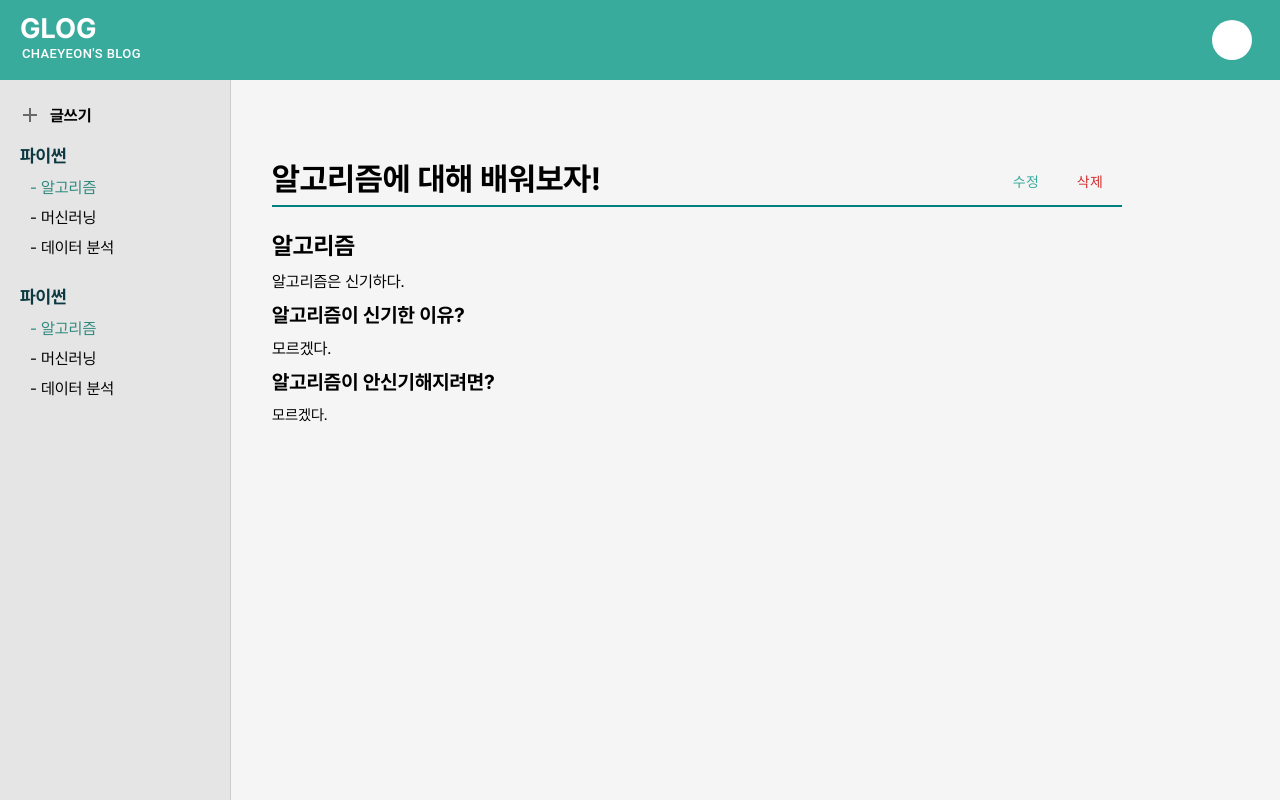
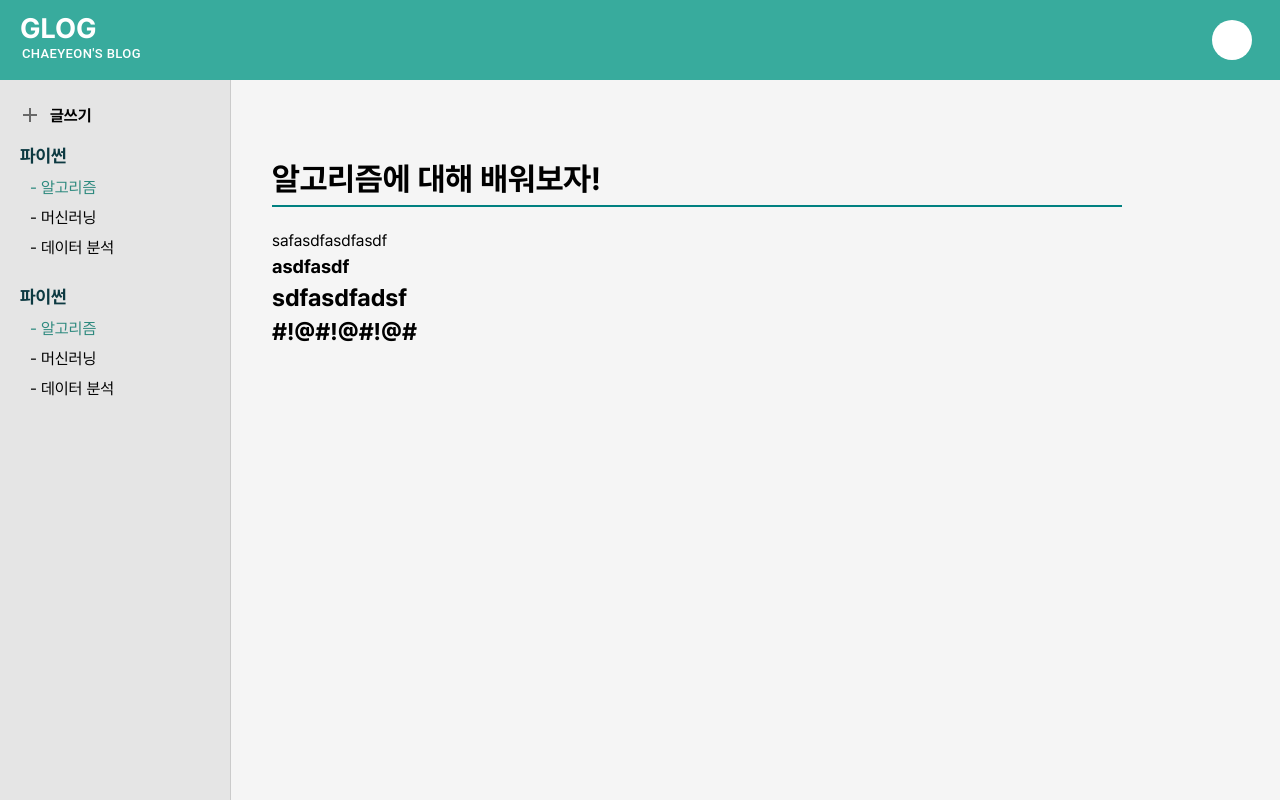
Before and after one commit to pknu-wap/2023_1_WAP_WEB_TEAM_4, a React (Create React App) app in the folder frontend/: page / in a window 1280 px wide. Built offline with nearby package versions, Linux system fonts and the light colour scheme; a small style sheet from the web is missing.

Commit message:
태그들로 뿌리기

```diff
--- a/frontend/package.json
+++ b/frontend/package.json
@@ -14,9 +14,11 @@
     "@toast-ui/editor-plugin-color-syntax": "^3.1.0",
     "@toast-ui/react-editor": "^3.2.3",
     "axios": "^1.3.5",
+    "buffer": "^6.0.3",
     "framer-motion": "^10.9.1",
     "react": "^18.2.0",
     "react-dom": "^18.2.0",
+    "react-html-parser": "^2.0.2",
     "react-router-dom": "^6.9.0",
     "react-scripts": "5.0.1",
     "recoil": "^0.7.7",
--- a/frontend/src/components/Post.js
+++ b/frontend/src/components/Post.js
@@ -1,77 +1,40 @@
-import { Button, Stack } from "@mui/material";
+import { Stack } from "@mui/material";
 import React from "react";
-import { mint } from "../static/style/color";
+import ReactHtmlParser from "react-html-parser";
 
 const Post = () => {
+  const content =
+    "<p>safasdfasdfasdf</p><h3>asdfasdf</h3><h2>sdfasdfadsf</h2><h2>#!@#!@#!@#</h2>";
   return (
     <Stack
       marginRight="100px"
       alignItems="flex-start"
       width="850px"
       marginTop="80px"
-      justifyContent="center">
+      justifyContent="center"
+    >
       <Stack>
-        <Stack direction="row" justifyContent="space-between">
-          <Stack color="black" fontSize="32px" height="45px" fontWeight="bold">
-            알고리즘에 대해 배워보자!
-          </Stack>
-          <Stack direction="row">
-            <Button sx={{ color: mint[500] }}>수정</Button>
-            <Button color="error">삭제</Button>
-          </Stack>
+        <Stack color="black" fontSize="32px" height="45px" fontWeight="bold">
+          알고리즘에 대해 배워보자!
         </Stack>
         <Stack width="850px" height="2px" bgcolor="teal" marginBottom="24px" />
         <Stack>
           <Stack
             style={{
+              margin: "0px",
               color: "black",
-              fontSize: "24px",
-              paddingBottom: "12px",
-              fontWeight: "bold",
-            }}>
-            알고리즘
-          </Stack>
-          <Stack
-            style={{
-              color: "black",
-              paddingBottom: "12px",
-              fontSize: "16px",
-            }}>
-            알고리즘은 신기하다.
-          </Stack>
-          <Stack
-            style={{
-              color: "black",
-              paddingBottom: "12px",
-              fontSize: "20px",
-              fontWeight: "bold",
-            }}>
-            알고리즘이 신기한 이유?
-          </Stack>
-          <Stack
-            style={{
-              color: "black",
-              paddingBottom: "12px",
-              fontSize: "16px",
-            }}>
-            모르겠다.
-          </Stack>
-          <Stack
-            style={{
-              color: "black",
-              paddingBottom: "12px",
-              fontSize: "20px",
-              fontWeight: "bold",
-            }}>
-            알고리즘이 안신기해지려면?
-          </Stack>
-          <Stack
-            style={{
-              color: "black",
-              paddingBottom: "12px",
-              fontSize: "15px",
-            }}>
-            모르겠다.
+            }}
+            gap="5px"
+          >
+            {ReactHtmlParser(content, {
+              transform: (node, index) => {
+                console.log(node.type);
+                console.log(node);
+                if (node.type === "tag") {
+                  node.attribs = { ...node.attribs, style: "margin: 0;" };
+                }
+              },
+            })}
           </Stack>
         </Stack>
       </Stack>
```
Also changed, not shown: 1 other file (tests, documents, lock files or other folders).
